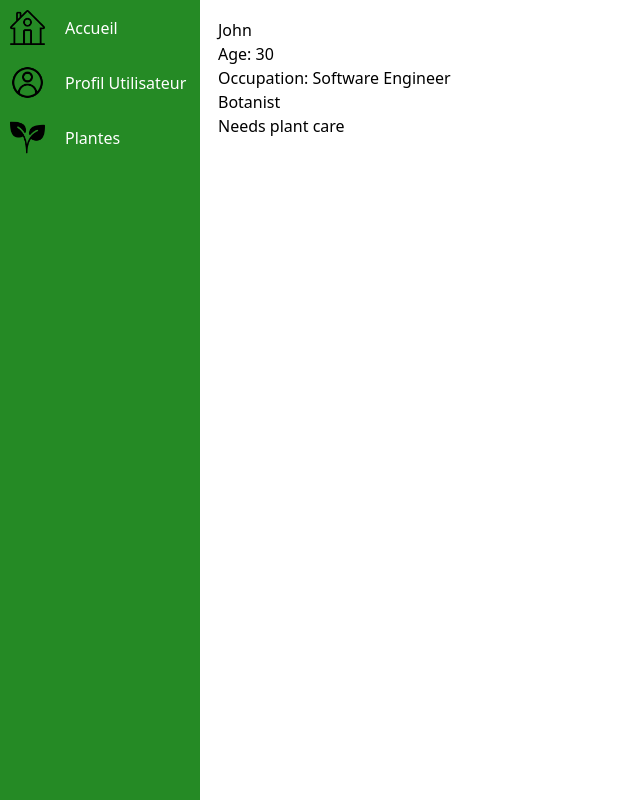
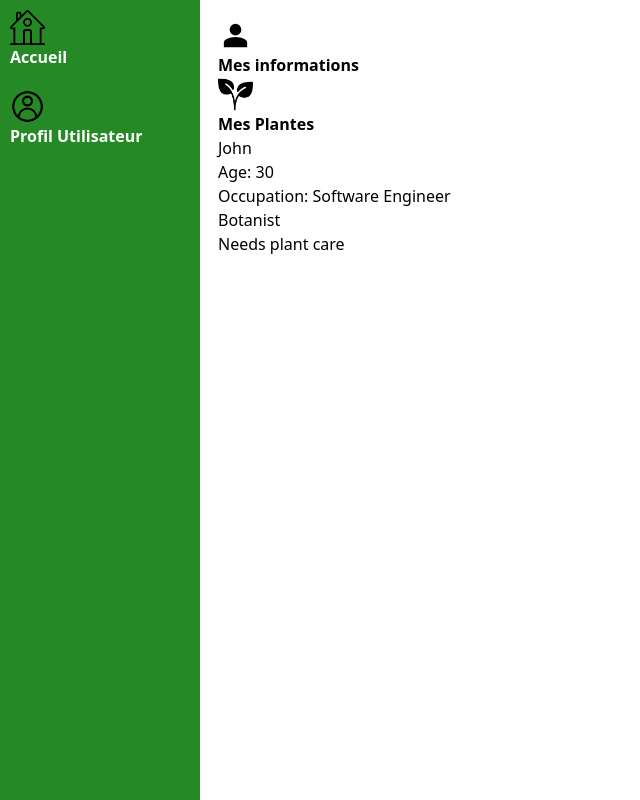
Before and after one commit to benaja-bendo/frontend-arosaje, a React (Vite) app: page /profil-user in a window 1280 px wide. Shown: the whole page, without its empty margins (0-640 px from the left). Built offline with nearby package versions, Linux system fonts and the light colour scheme.

Commit message:
wip merge

```diff
--- a/src/components/PlantItem/PlantItem.tsx
+++ b/src/components/PlantItem/PlantItem.tsx
@@ -1,4 +1,5 @@
 import { FC } from 'react';
+import {Link} from "react-router-dom";
 //import { PlantItemWrapper } from './PlantItem.styled';
 //import CareScale from '../CareScale/CareScale';
 
@@ -24,7 +25,7 @@ const PlantItem: FC<PlantItemProps> = ({ plantData }) => {
          <div className="p-5">
             <p className="text-medium mb-5 text-gray-700">{plantData.description}</p>
             {/*add other line */}
-            <button className="w-full rounded-md bg-indigo-600  py-2 text-indigo-100 hover:bg-indigo-500 hover:shadow-md duration-75">Ajouter</button>
+            <Link to={`/plantes/${plantData.id}`} className="w-full block text-center rounded-md bg-indigo-600  py-2 text-indigo-100 hover:bg-indigo-500 hover:shadow-md duration-75">voir</Link>
          </div>
       </div>
    )
--- a/src/pages/Profile/Profile.tsx
+++ b/src/pages/Profile/Profile.tsx
@@ -17,13 +17,9 @@ export const UserProfile: FC<UserProfileProps> = ({
  occupation,
  isBotanist,
  needsPlantCare,
- //profilePicture,
 }) => {
  return (
    <div className="grid place-items-center">
-     {/*profilePicture && (
-       <img src={profilePicture} alt="Profile" className="rounded-full w-32 h-32 mb-4" />
-     )*/}
      <h1 className="text-2xl font-bold mb-2">{firstName}</h1>
      <p>Age: {age}</p>
      <p>Occupation: {occupation}</p>
--- a/src/pages/Profile/UserProfilePage.tsx
+++ b/src/pages/Profile/UserProfilePage.tsx
@@ -1,8 +1,8 @@
-import { UserProfile } from "./Profile";
+import {UserProfile} from "./Profile";
+import {Link} from "react-router-dom";
 
 
 const UserProfilePage = () => {
- // Exemple de données d'utilisateur
     const user = {
         firstName: "John",
         age: 30,
@@ -14,11 +14,30 @@ const UserProfilePage = () => {
 
 
     return (
-   <div>
+        <div className="flex flex-col">
+            <nav className="mb-2">
+                <ul className="flex gap-1">
+                    <li>
+                        <Link to="/profil-user" className="flex items-center">
+                            <svg className="logo" xmlns="http://www.w3.org/2000/svg" width="32" height="32" viewBox="0 0 24 24">
+                                <path fill="currentColor"
+                                      d="M12 12q-1.65 0-2.825-1.175T8 8q0-1.65 1.175-2.825T12 4q1.65 0 2.825 1.175T16 8q0 1.65-1.175 2.825T12 12m-8 8v-2.8q0-.85.438-1.562T5.6 14.55q1.55-.775 3.15-1.162T12 13q1.65 0 3.25.388t3.15 1.162q.725.375 1.163 1.088T20 17.2V20z"/>
+                            </svg>
+                            <strong> Mes informations </strong>
+                        </Link>
+                    </li>
+                    <li>
+                        <Link to="/plants" className="flex items-center">
+                            <img className="logo" src="./src/assets/plante.png" alt="plante"/>
+                            <strong> Mes Plantes </strong>
+                        </Link>
+                    </li>
+                </ul>
+            </nav>
             <UserProfile {...user} />
         </div>
     );
 };
 
 
-export default UserProfilePage; // Exportez UserProfilePage par défaut
+export default UserProfilePage;
--- a/src/pages/Sidebar.tsx
+++ b/src/pages/Sidebar.tsx
@@ -1,6 +1,6 @@
 // Sidebar
-import { Link } from "react-router-dom";
-import { useEffect, useState } from "react";
+import {Link} from "react-router-dom";
+import {useEffect, useState} from "react";
 import "./Sidebar.scss";
 
 
@@ -8,7 +8,6 @@ const Sidebar = () => {
     const [isSidebarOpen, setIsSidebarOpen] = useState(true);
 
 
- // Fonction pour ouvrir ou fermer la sidebar en fonction de la taille de l'écran
     useEffect(() => {
         const handleResize = () => {
             const toggleButton = document.querySelector('.toggle-button');
@@ -39,16 +38,16 @@ const Sidebar = () => {
             </button>
             <ul className="sidebar-menu">
                 <li className="sidebar-menu-item">
-         <img className="logo" src="./src/assets/home.png" alt="home" />
-         <Link to="/">Accueil</Link>
+                    <Link to="/" className="flex items-center">
+                        <img className="logo" src="./src/assets/home.png" alt="home"/>
+                        <strong>Accueil</strong>
+                    </Link>
                 </li>
                 <li className="sidebar-menu-item">
-         <img className="logo" src="./src/assets/profil.png" alt="profil" />
-         <Link to="/profil-user">Profil Utilisateur</Link>
-       </li>
-       <li className="sidebar-menu-item">
-         <img className="logo" src="./src/assets/plante.png" alt="plante" />
-         <Link to="/plants">Plantes</Link>
+                    <Link to="/profil-user" className="flex items-center">
+                        <img className="logo" src="./src/assets/profil.png" alt="profil"/>
+                        <strong> Profil Utilisateur </strong>
+                    </Link>
                 </li>
             </ul>
         </div>
```
Also changed, not shown: src/pages/Profile.tsx (deleted). Lines whose indentation alone changed are shown as unchanged.
